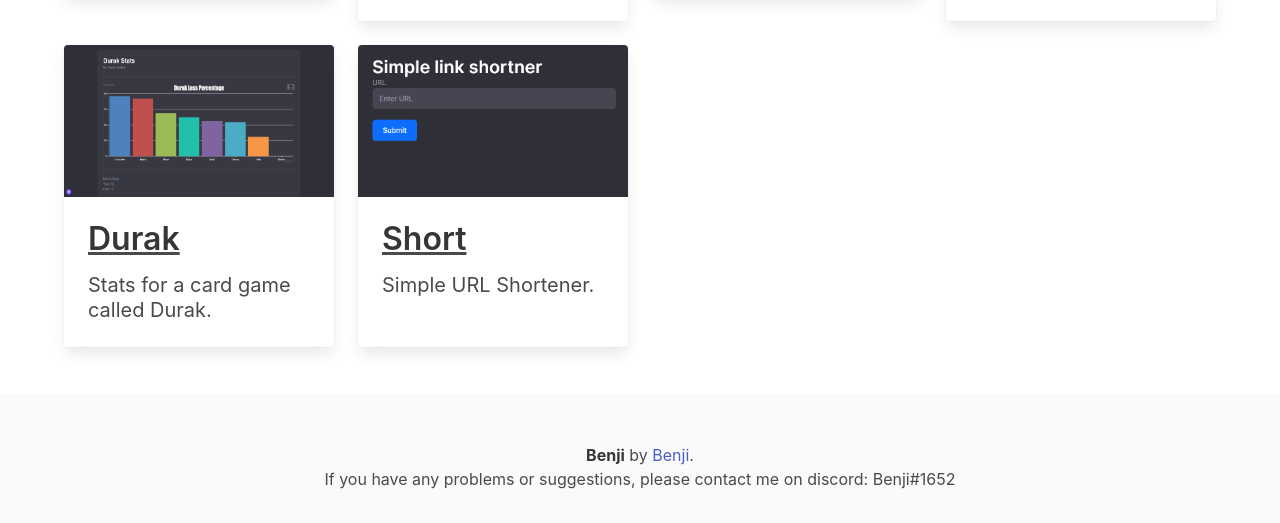
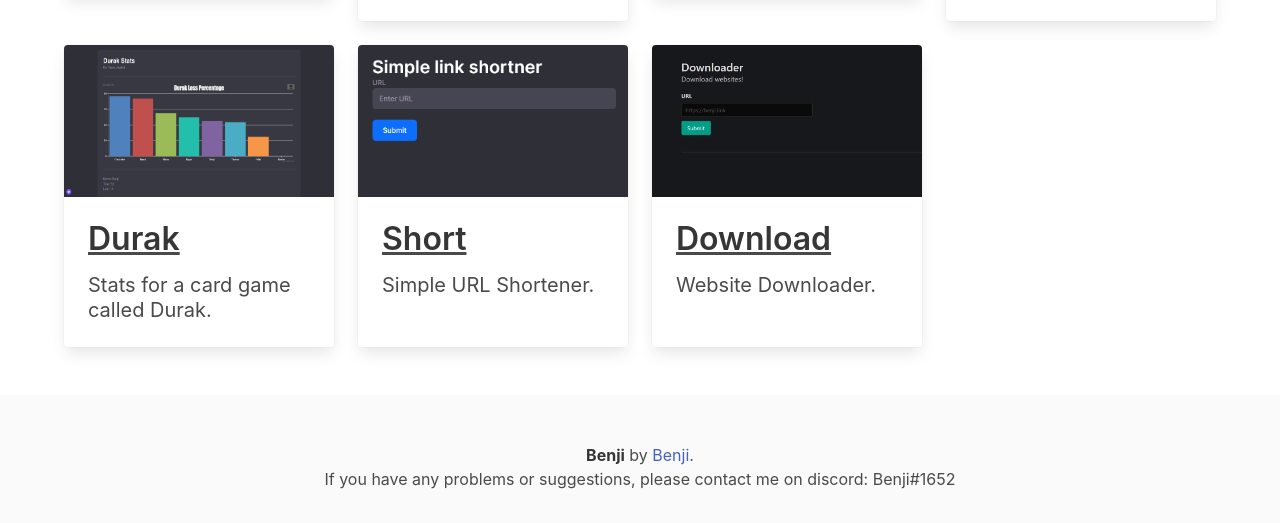
Before and after one commit to hibenji/dash.benji.link, a plain HTML site: page index.html in a window 1280 px wide. Shown: the part 794-1317 px from the top of the page. Drawn offline with Linux system fonts and the light colour scheme; a script that the page names is missing.

Commit message:
added downloader

```diff
--- a/index.html
+++ b/index.html
@@ -211,7 +211,23 @@
             </div>
           </div>
         </div>
-        <div class="column"> </div>
+        <div class="column">
+          <div class="card ">
+            <div class="card-image">
+              <figure class="image is-16by9">
+                <img src="img/download.png" alt="Download">
+              </figure>
+            </div>
+            <div class="card-content">
+              <div class="content">
+                <u><a href="https://download.benji.link"><h1 class="title">Download</h1></a></u>
+                <p class="subtitle">
+                  Website Downloader.<br><br>
+                </p>
+              </div>
+            </div>
+          </div>
+        </div>
         <div class="column"> </div>
 
 
```
Also changed, not shown: img/download.png (added).
